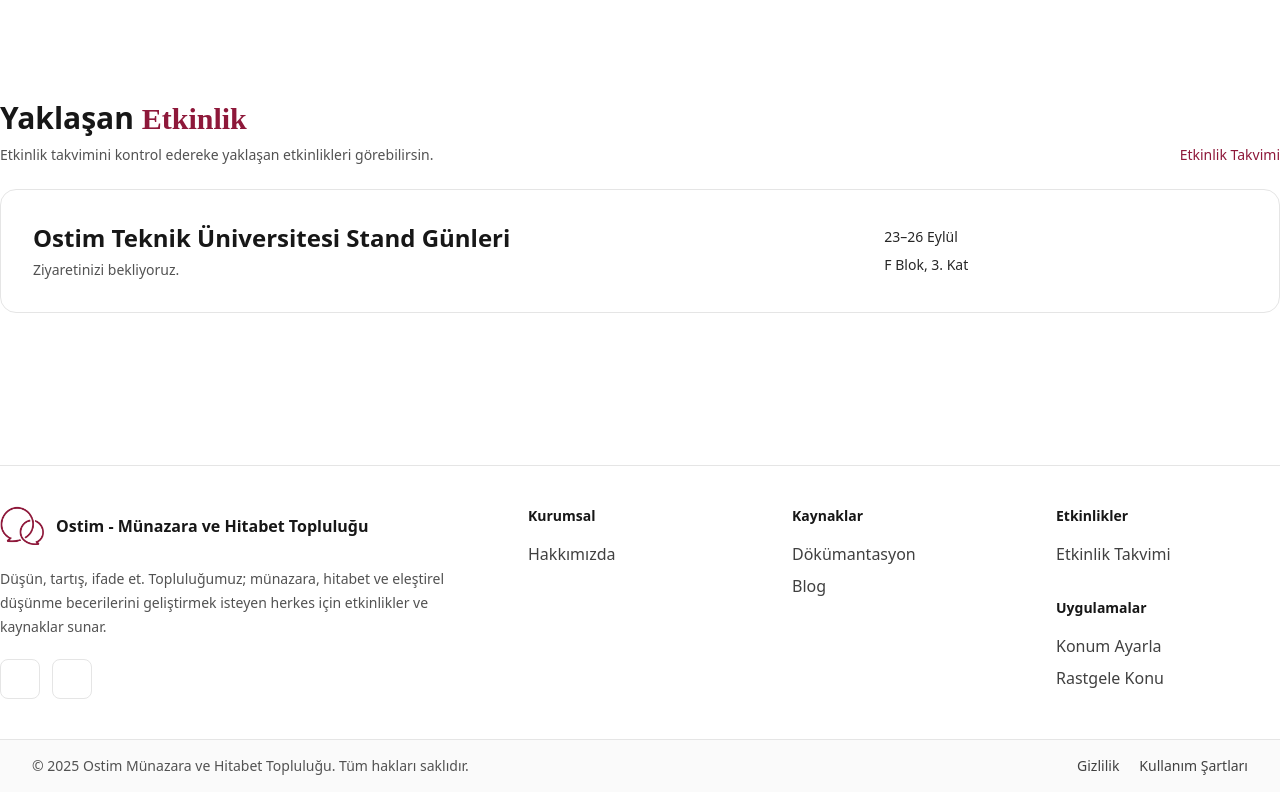
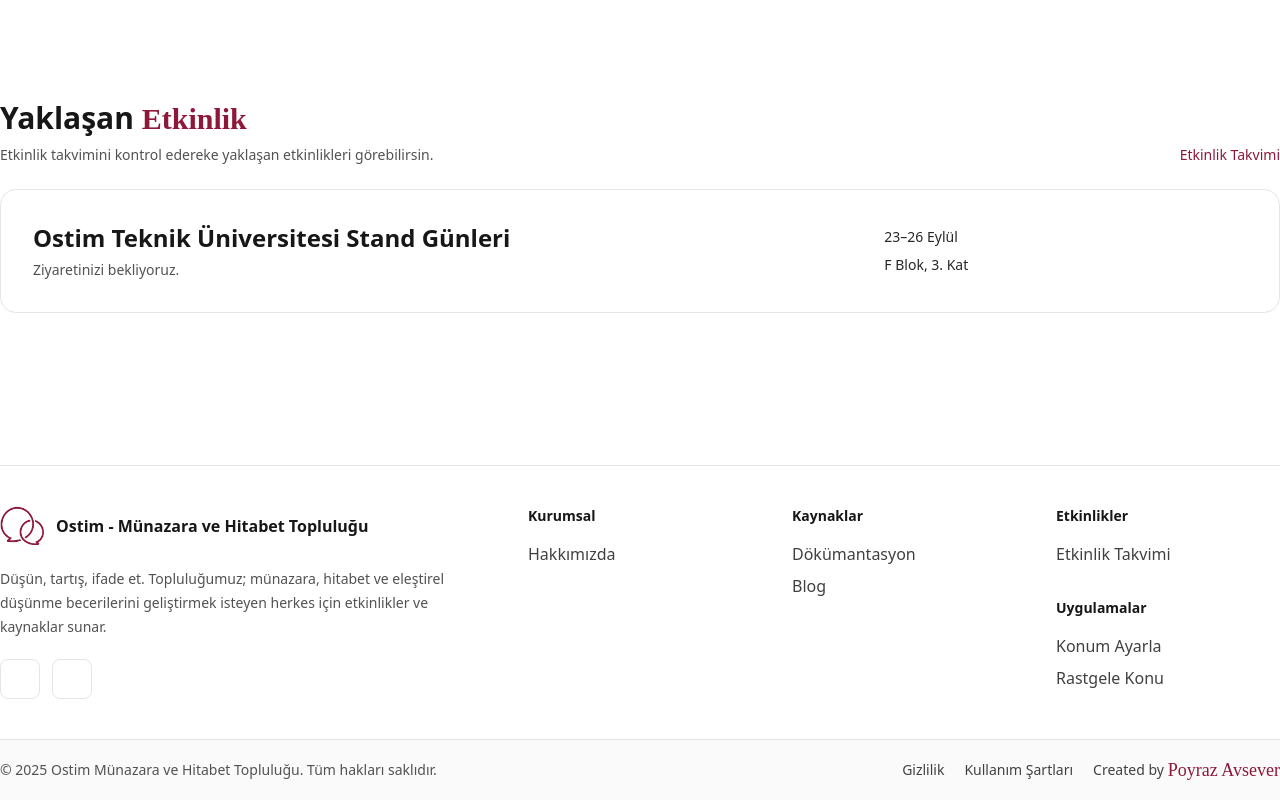
Before and after one commit to poyrazavsever/ostim-munazara, a Next.js app: page / in a window 1280 px wide. Shown: the part 1657-2457 px from the top of the page. Built offline with nearby package versions, Linux system fonts and the light colour scheme; some icons are missing; a web font is replaced by a local one.

Commit message:
Update footer layout and add creator link

```diff
--- a/components/layout/footer.tsx
+++ b/components/layout/footer.tsx
@@ -216,11 +216,11 @@
 
       {/* Alt şerit */}
       <div className="border-t border-neutral-200 bg-neutral-50">
-        <div className="mx-auto max-w-7xl px-4 sm:px-6 lg:px-8 py-4 flex flex-col sm:flex-row items-center justify-between gap-3">
+        <div className="mx-auto max-w-7xl px-4 sm:px-0 py-4 flex flex-col sm:flex-row items-start sm:items-center justify-between gap-3">
           <p className="text-sm text-neutral-600">
             © {year} Ostim Münazara ve Hitabet Topluluğu. Tüm hakları saklıdır.
           </p>
-          <ul className="flex items-center gap-5 text-sm">
+          <ul className="flex flex-col sm:flex-row items-start sm:items-center gap-5 text-sm">
             <li>
               <Link href="/gizlilik" className="hover:text-primary">
                 Gizlilik
@@ -231,6 +231,16 @@
                 Kullanım Şartları
               </Link>
             </li>
+            <li>
+              <Link
+                href="https://www.poyrazavsever.com"
+                target="_blank"
+                className="hover:underline flex items-center gap-1"
+              >
+                <span>Created by</span>
+                <span className="font-wind text-lg text-primary">Poyraz Avsever</span>
+              </Link>
+            </li>
           </ul>
         </div>
       </div>
```
